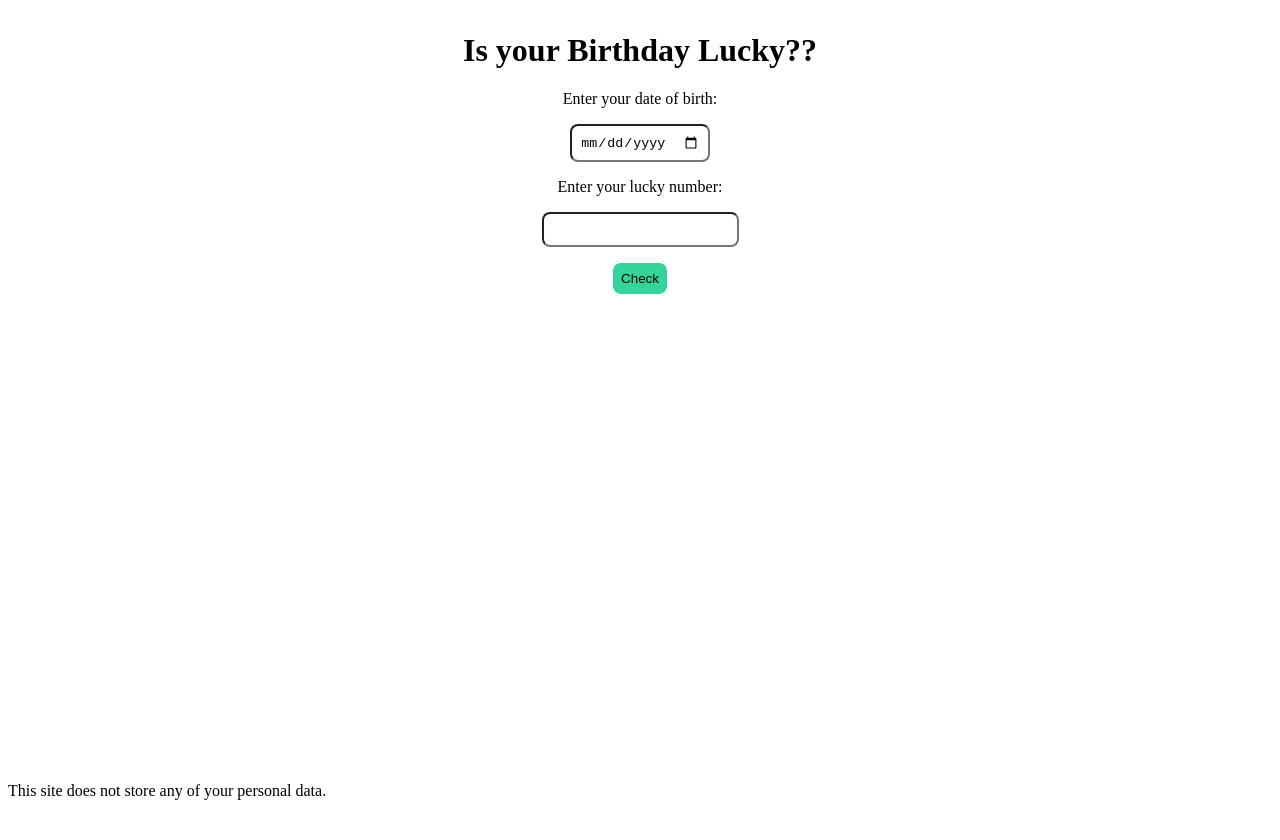
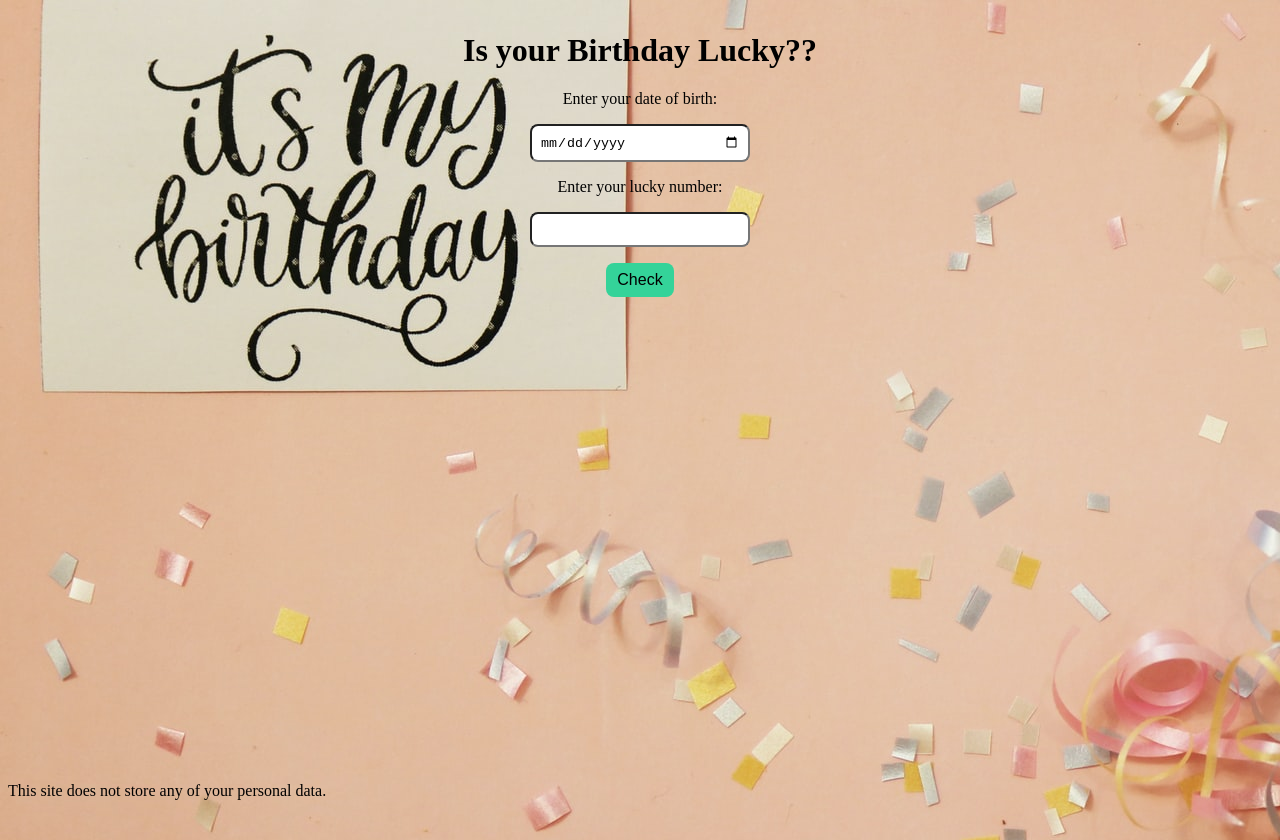
Before and after one commit to bLAckBLAZER/lucky-birthday, a plain HTML site: page index.html in a window 1280 px wide. Drawn offline with Linux system fonts and the light colour scheme; a web font is replaced by a local one.

Commit message:
added background image

```diff
--- a/index.html
+++ b/index.html
@@ -1,11 +1,10 @@
 <!DOCTYPE html>
 <html lang="en">
-
   <head>
-    <meta charset="UTF-8">
-    <meta http-equiv="X-UA-Compatible" content="IE=edge">
-    <meta name="viewport" content="width=device-width, initial-scale=1.0">
-    <link rel="stylesheet" href="./style.css">
+    <meta charset="UTF-8" />
+    <meta http-equiv="X-UA-Compatible" content="IE=edge" />
+    <meta name="viewport" content="width=device-width, initial-scale=1.0" />
+    <link rel="stylesheet" href="./style.css" />
     <title>Lucky Birthday</title>
   </head>
 
@@ -18,11 +17,9 @@
       <input id="lucky-number" type="number" />
       <button id="btn-check">Check</button>
       <div id="display-msg"></div>
-
     </div>
     <footer>This site does not store any of your personal data.</footer>
 
     <script src="./script.js"></script>
   </body>
-
 </html>
--- a/style.css
+++ b/style.css
@@ -1,7 +1,8 @@
-@import url('https://fonts.googleapis.com/css2?family=Kaisei+Opti&display=swap');
+@import url("https://fonts.googleapis.com/css2?family=Kaisei+Opti&display=swap");
 
-body{
-    font-family: 'Kaisei Opti', serif;
+body {
+  font-family: "Kaisei Opti", serif;
+  background-image: url("lucky-birthday.jpg");
 }
 .container {
   margin: auto;
@@ -11,7 +12,7 @@ body{
   height: 100vh;
 }
 
-label{
+label {
   display: block;
   margin: 1rem;
 }
@@ -20,19 +21,19 @@ input {
   padding: 0.5rem;
   margin: auto;
   border-radius: 0.5rem;
-
+  width: 200px;
 }
 
 button {
-    padding: 0.5rem;
+  padding: 0.5rem 0.7rem;
   margin: 1rem;
-    background-color: #34D399;
+  background-color: #34d399;
   text-decoration: none;
-    border: none ;
+  border: none;
   border-radius: 0.5rem;
-
+  font-size: 1rem;
 }
-h1{
+h1 {
   margin-top: 2rem;
 }
 
@@ -40,7 +41,7 @@ h1{
   font-size: 1.8rem;
 }
 footer {
-    position:fixed;
+  position: fixed;
   bottom: 0;
   text-align: right;
 }
```
Also changed, not shown: lucky-birthday.jpg (added). Lines whose indentation alone changed are shown as unchanged.
